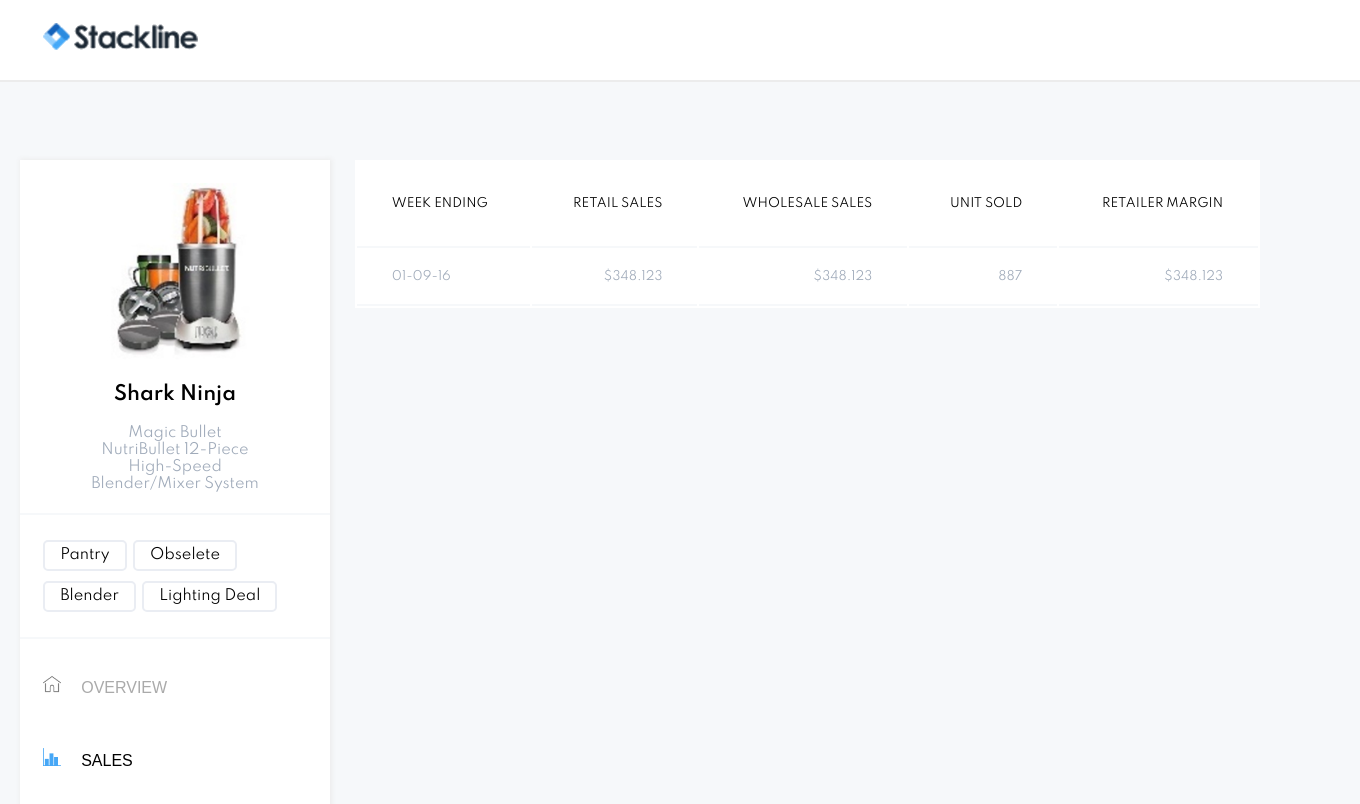
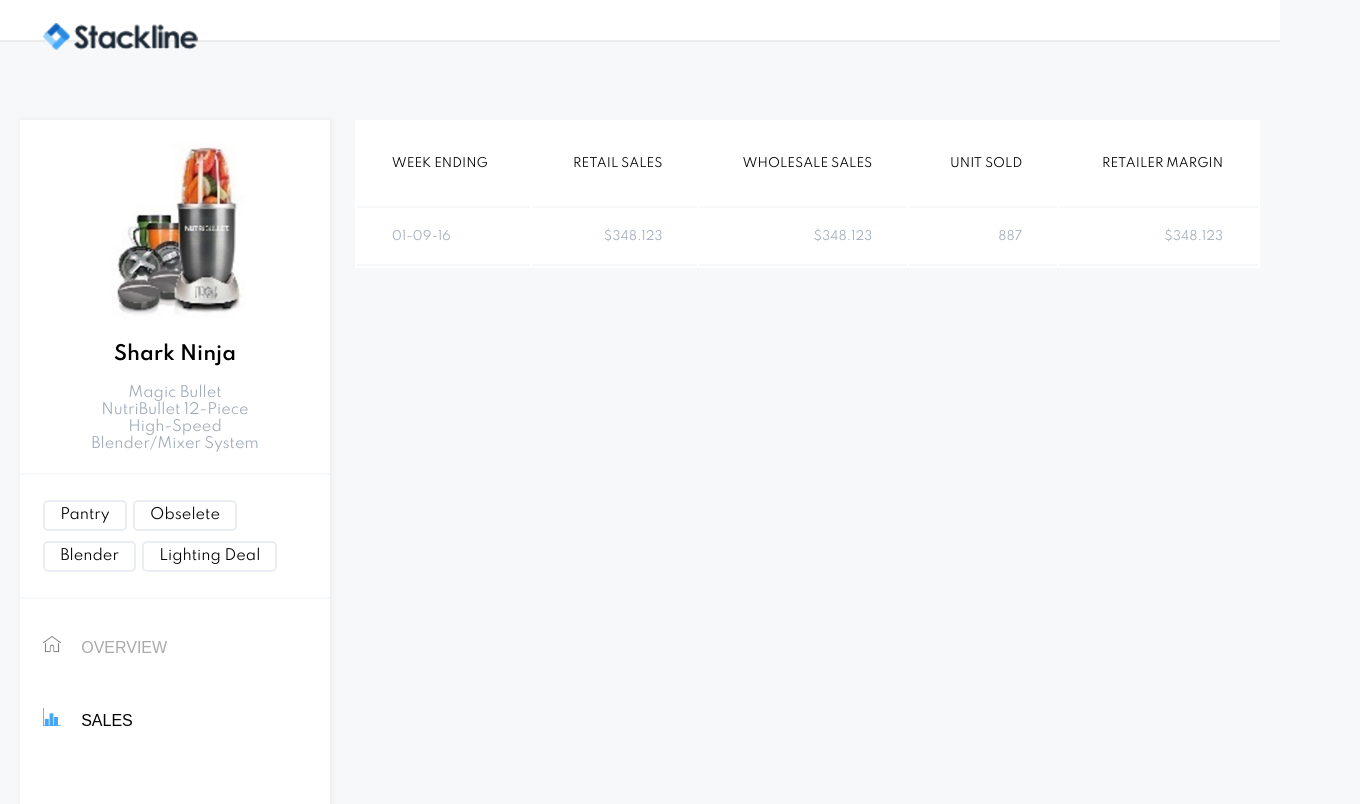
Before and after one commit to gostanin/stackline-product-page, a React (Create React App) app: page / in a window 1280 px wide. Shown: the top 804 px of the page, 1360 px wide, since content can reach past the window. Built offline with nearby package versions, Linux system fonts and the light colour scheme.

Commit message:
Update global css

```diff
--- a/src/index.css
+++ b/src/index.css
@@ -1,8 +1,14 @@
+* {
+    /* border: 1px solid red; */
+    box-sizing: border-box;
+}
+
 html,
 body {
     margin: 0;
     padding: 0;
     height: 100%;
+    width: 100;
     background-color: #f6f8fa;
     font-family: "Spartan", "Roboto", -apple-system, BlinkMacSystemFont,
         "Segoe UI", "Oxygen", "Ubuntu", "Cantarell", "Fira Sans", "Droid Sans",
```
